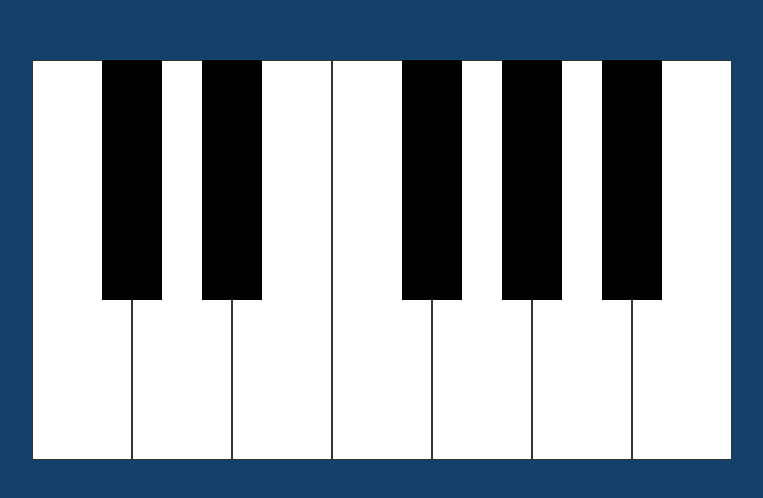
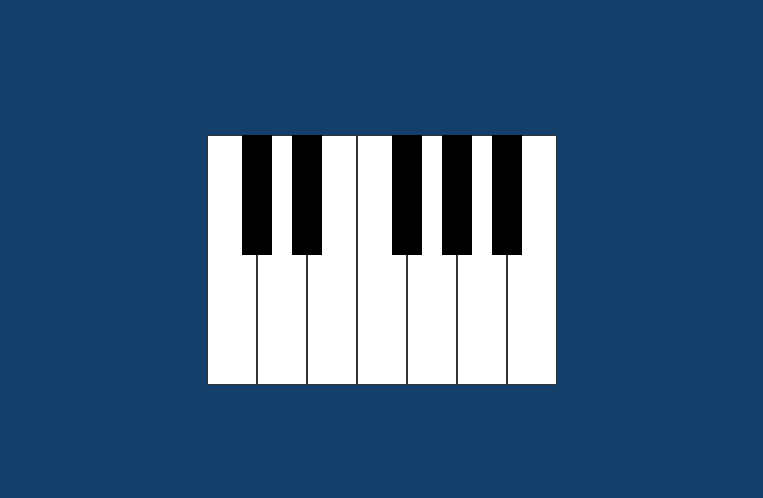
Before and after one commit to ameCont/Pianul-meu, a plain HTML site: page index.html in a window 1280 px wide. Shown: the part 140-638 px from the top of the page, without its empty margins (258-1021 px from the left). Drawn offline with Linux system fonts and the light colour scheme.

Commit message:
update mic

```diff
--- a/style.css
+++ b/style.css
@@ -21,8 +21,8 @@ body {
 }
 
 .white  {
-    width: 100px;
-    height: 400px;
+    width: 50px;
+    height: 250px;
     background-color: white;
     border: 1px solid #333;
 }
@@ -32,8 +32,8 @@ body {
 }
 
 .black {
-    --width: 60px;
-    height: 240px;
+    --width: 30px;
+    height: 120px;
     background-color: black;
     margin-left: calc(var(--width) / -2);
     margin-right: calc(var(--width) / -2);
```
